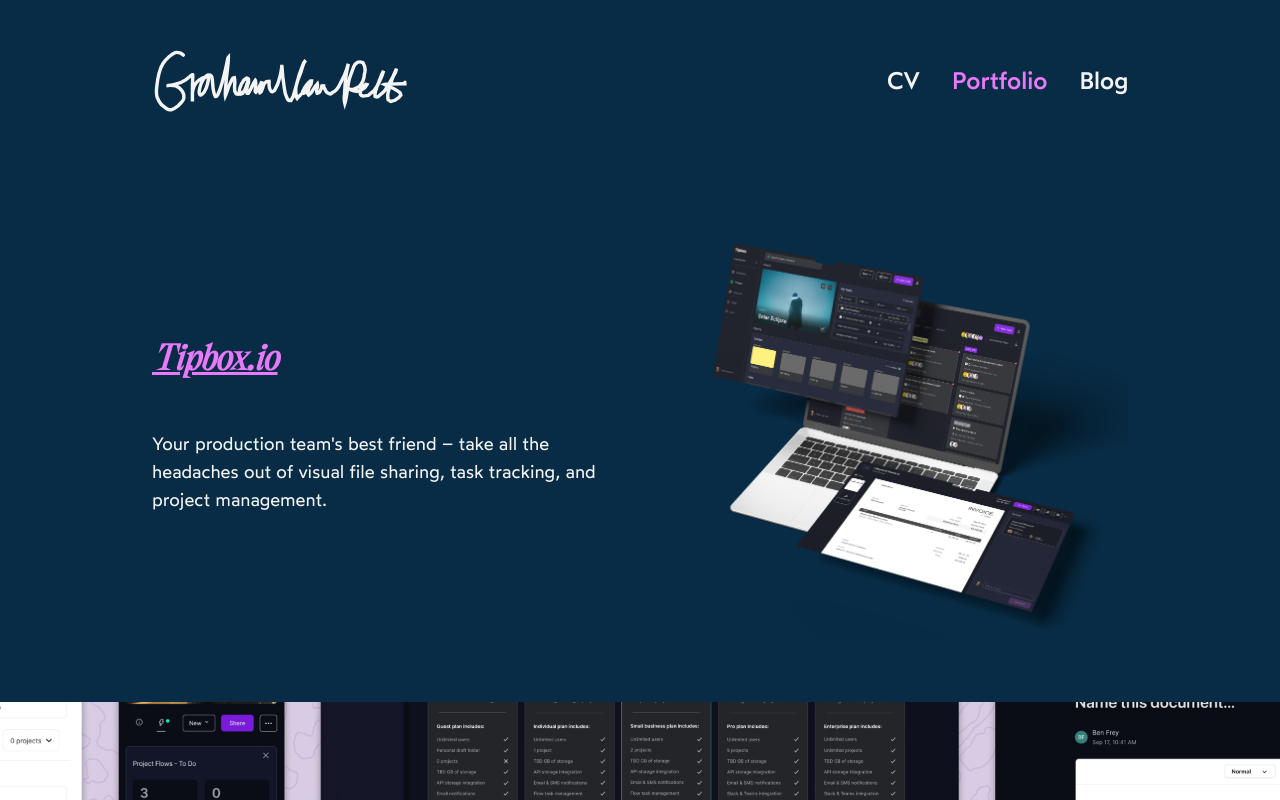
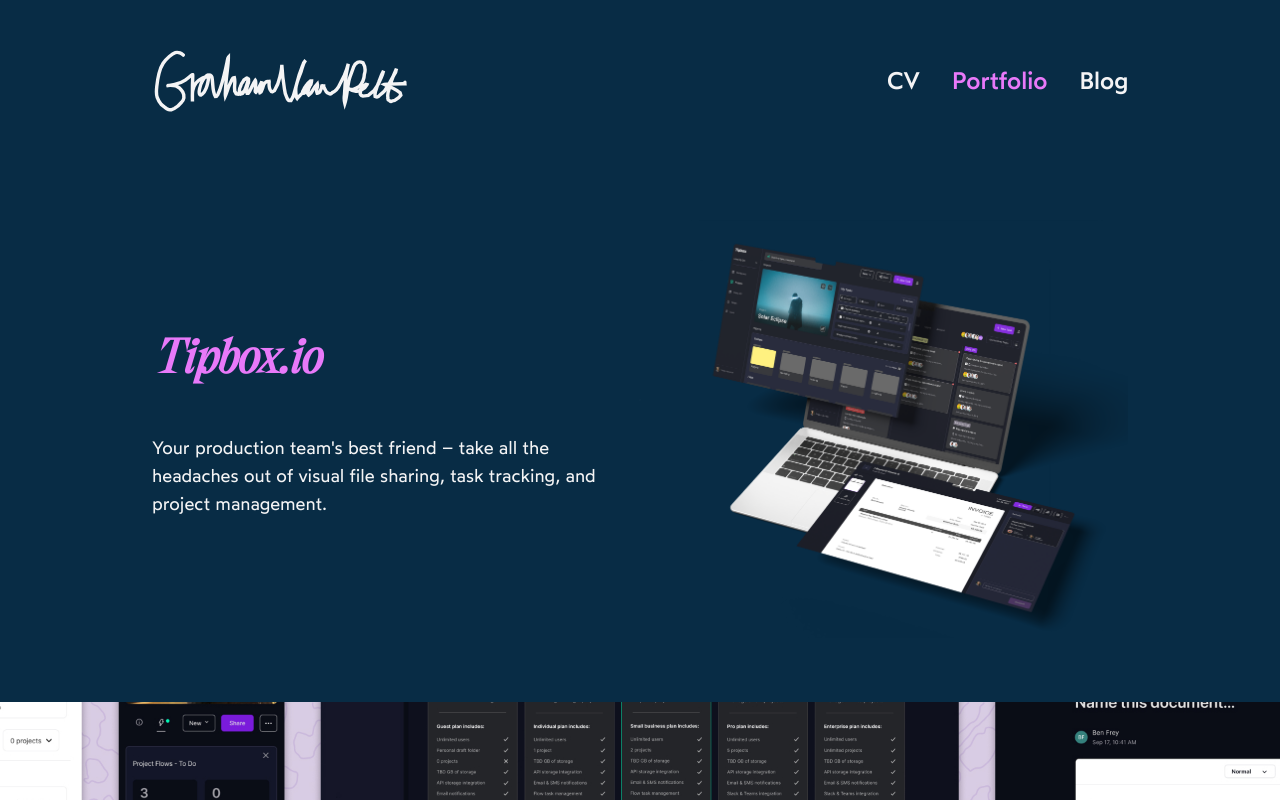
Before and after one commit to GVPproj/grahamvanpelt.dev, a Next.js app: page /portfolio in a window 1280 px wide. Shown: the top 800 px of the page. Built offline with nearby package versions, Linux system fonts and the light colour scheme.

Commit message:
feat: Tipbox header zone

```diff
--- a/src/app/portfolio/page.tsx
+++ b/src/app/portfolio/page.tsx
@@ -31,17 +31,15 @@
   return (
     <>
       <FadeIn>
-        <div className="flex w-full items-center justify-between px-6">
-          <div className="flex flex-col gap-12">
-            <h1 className="text-2xl font-extrabold md:text-4xl">
+        <div className="flex w-full flex-col items-center justify-between gap-8 px-6 md:flex-row md:gap-0">
+          <div className="flex w-full flex-col gap-12">
             <Link
               href="https://www.tipbox.io"
               aria-label="Go to my portfolio page."
-                className="font-serif italic underline"
+              className="font-serif text-5xl font-extrabold italic"
             >
               Tipbox.io
             </Link>
-            </h1>
             <p className="max-w-[40ch]">
               Your production team's best friend – take all the headaches out of
               visual file sharing, task tracking, and project management.
@@ -50,7 +48,7 @@
           <Image
             src={laptop}
             alt="Tipbox.io laptop and mobile mockup"
-            className="w-[300px] max-w-[40vw] md:w-[500px]"
+            className="w-full md:w-[500px]"
           />
         </div>
       </FadeIn>
```
Lines whose indentation alone changed are shown as unchanged.
